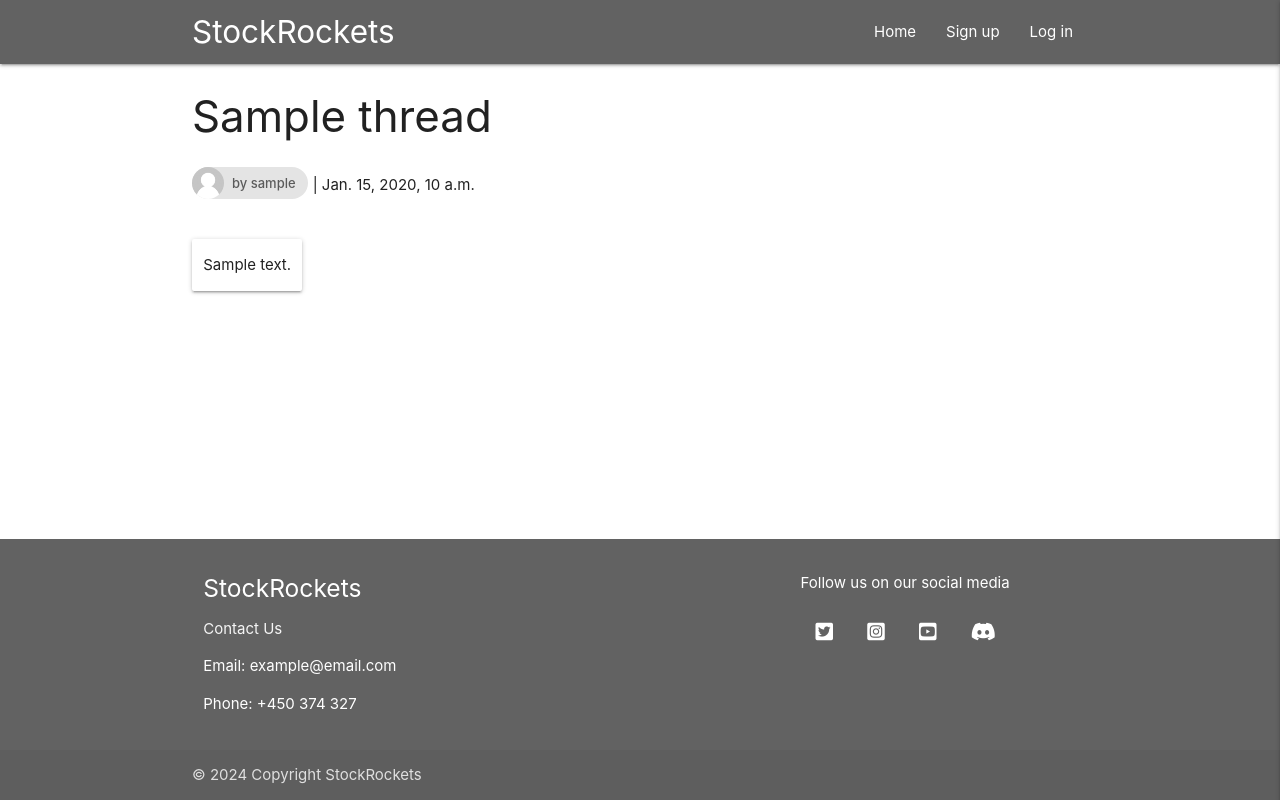
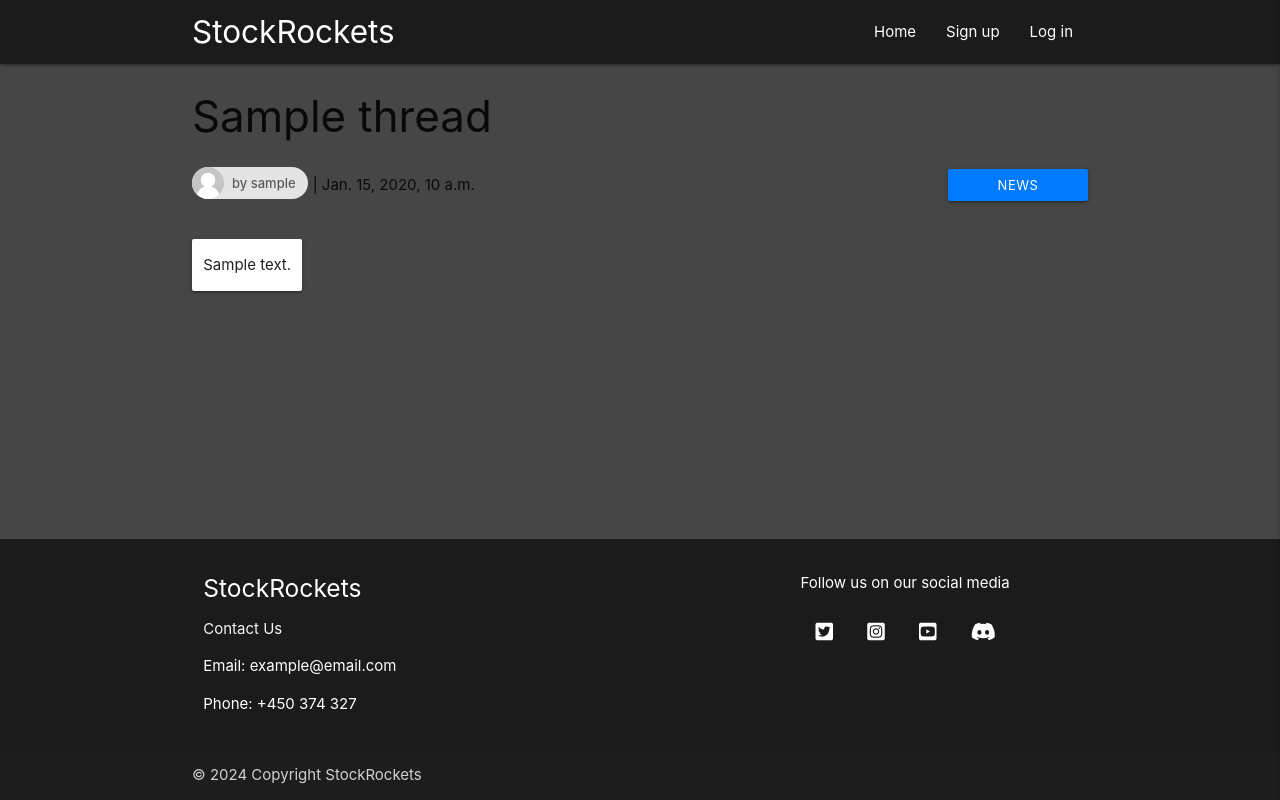
Before and after one commit to elindalenback/stock-rockets, a Django app: a page that uses forum/templates/forum/thread_detail.html in a window 1280 px wide. Run offline with Django 4.2, Linux system fonts and the light colour scheme; tables that the repository leaves empty hold one stand-in row (values such as "Sample post").

Commit message:
Add topic category to thread pages

```diff
--- a/forum/admin.py
+++ b/forum/admin.py
@@ -5,18 +5,16 @@
 @admin.register(Thread)
 class ThreadAdmin(SummernoteModelAdmin):
 
-    list_display = ('title', 'slug', 'topic', 'created_on')
+    list_display = ('title', 'topic', 'created_on')
     search_fields = ['title']
     list_filter = ('topic',)
     prepopulated_fields = {'slug': ('title',)}
-    summernote_fields = ('thread_text',)
 
 @admin.register(Comment)
 class CommentAdmin(SummernoteModelAdmin):
 
     list_display = ('author', 'body', 'created_on', 'thread',)
     search_fields = ['body', 'author__username', ]
-    summernote_fields = ('thread_text',)
 
 
 # Register your models here.
--- a/forum/templates/forum/index.html
+++ b/forum/templates/forum/index.html
@@ -50,7 +50,7 @@
                 <li class="collection-item">
                     <a href="{% url 'thread_detail' thread.slug %}" class="thread-link">
                         <h5 class="heading">{{thread.title}}</h5>
-                                <p class="main-text">{{thread.thread_text |safe }}</p>
+                        <p class="main-text">{{ thread.thread_text | safe | truncatewords:150 }}</p>
                     </a>
                 </li>
             </ul>
--- a/forum/templates/forum/thread_detail.html
+++ b/forum/templates/forum/thread_detail.html
@@ -12,6 +12,7 @@
                         by {{thread.author}}
                     </div>
                     <p> | {{ thread.created_on }}</p>
+                    <a class="waves-effect waves-light btn-small topic-buttons">{{thread.get_topic_display}}</a>
                 </div>
             </div>
         </div>
--- a/static/css/style.css
+++ b/static/css/style.css
@@ -23,6 +23,7 @@
     display: flex;
     min-height: 100vh;
     flex-direction: column;
+    background-color: rgb(70, 70, 70);
 }
 
 /* Takes up empty space to always push footer down 2. */
@@ -57,10 +58,6 @@
     color: black;
 }
 
-#max-height {
-    max-height: 200px;
-}
-
 /*------------------------------------------ Thread Page */
 .thread-info {
     display: flex;
@@ -70,6 +67,10 @@
 .thread-info .chip {
     display: flex;
     align-items: center; /* Align items vertically */
+}
+
+.thread-info a {
+    margin-left: auto; /* Move the tag/button to the right */
 }
 
 /*----------------------------------------------------- Footer */
```
Lines whose indentation alone changed are shown as unchanged.
